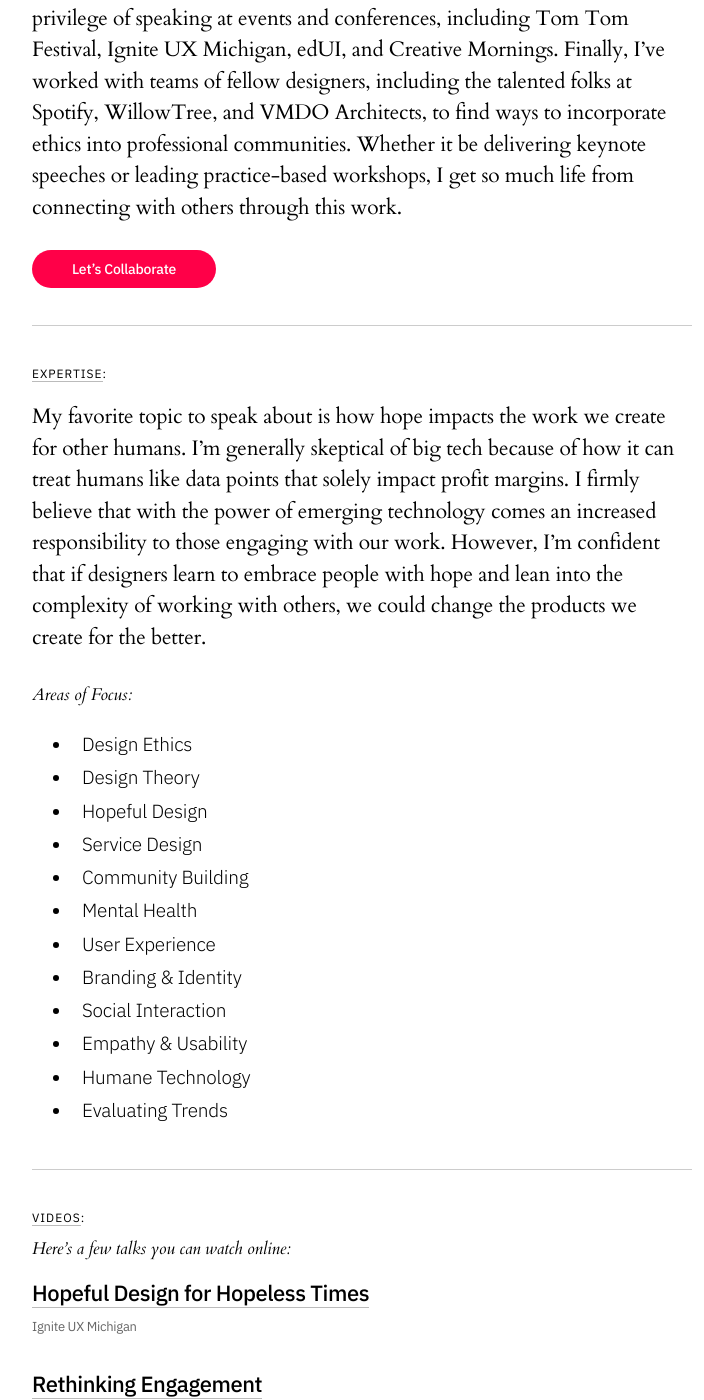
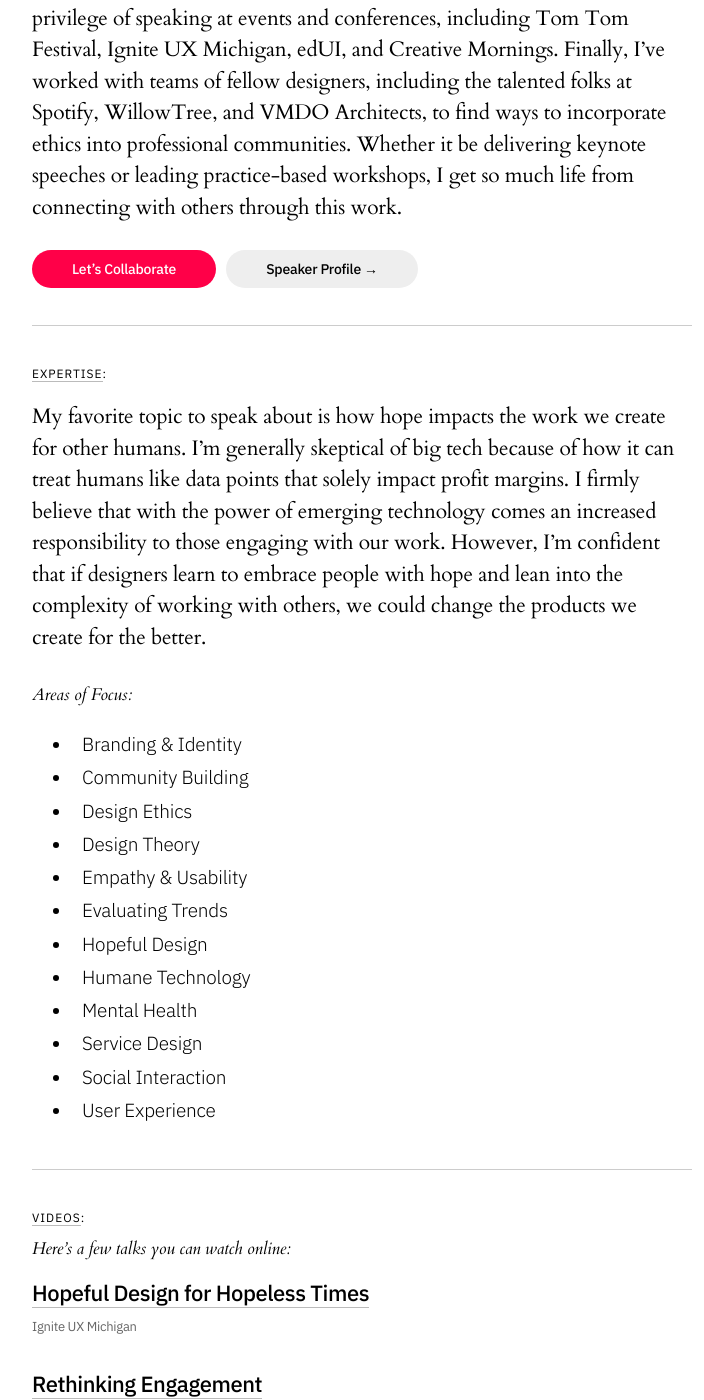
Before and after one commit to jeremydcherry/jeremydcherry.github.io, a Jekyll site: the page built from content/speaking.md, in a window 1280 px wide and 1400 px high, scrolled down 847 px. Shown: the whole window, without its empty margins (428-1132 px from the left). Built offline with Jekyll 4.4.1, drawn with Linux system fonts in a browser that asks for light colours.

Commit message:
Updated Speaking page

```diff
--- a/content/speaking.md
+++ b/content/speaking.md
@@ -14,7 +14,7 @@ permalink: /speaking
 
 I’ve had the distinct honor of teaching design ethics and theory to folks all over the world. My experience as a speaker and educator covers a wide range of settings and topics. I’ve spoken to classrooms in public universities, community colleges, and an international school in Taiwan. I’ve had the privilege of speaking at events and conferences, including Tom Tom Festival, Ignite UX Michigan, edUI, and Creative Mornings. Finally, I’ve worked with teams of fellow designers, including the talented folks at Spotify, WillowTree, and VMDO Architects, to find ways to incorporate ethics into professional communities. Whether it be delivering keynote speeches or leading practice-based workshops, I get so much life from connecting with others through this work.
 
-<a href="mailto:speaking@jeremydcherry.com" class="btn">Let's Collaborate</a>
+<a href="mailto:speaking@jeremydcherry.com" class="btn">Let's Collaborate</a><a href="/resources/jdc-speaker-profile.pdf" class="btn_secondary">Speaker Profile &rarr;</a>
 
 ---
 
@@ -24,18 +24,19 @@ My favorite topic to speak about is how hope impacts the work we create for othe
 
 ##### _Areas of Focus:_
 
+* Branding & Identity
+* Community Building
 * Design Ethics
 * Design Theory
+* Empathy & Usability
+* Evaluating Trends
 * Hopeful Design
+* Humane Technology
+* Mental Health
 * Service Design
-* Community Building
-* Mental Health
+* Social Interaction
 * User Experience
-* Branding & Identity
-* Social Interaction
-* Empathy & Usability
-* Humane Technology
-* Evaluating Trends
+
 
 ---
 
```
Also changed, not shown: 2 other files.
